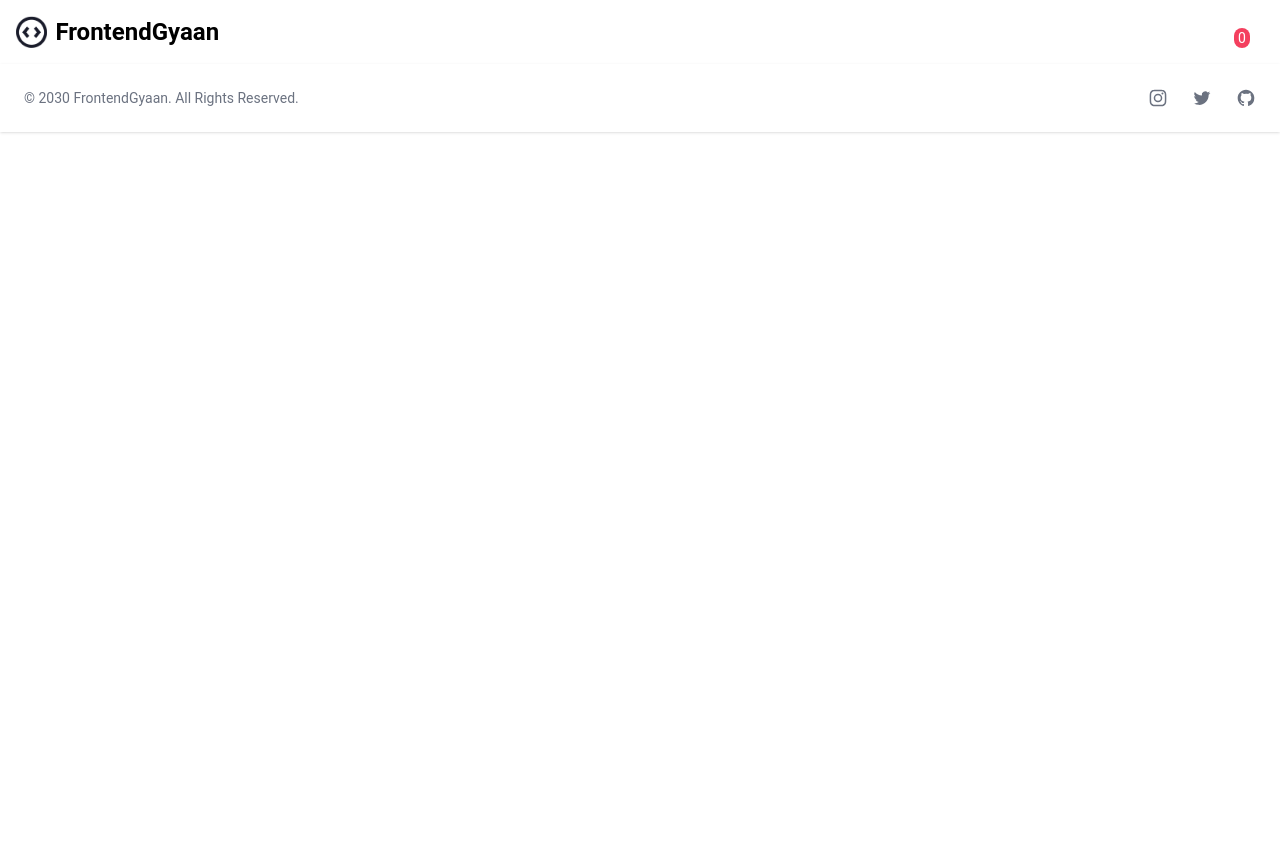
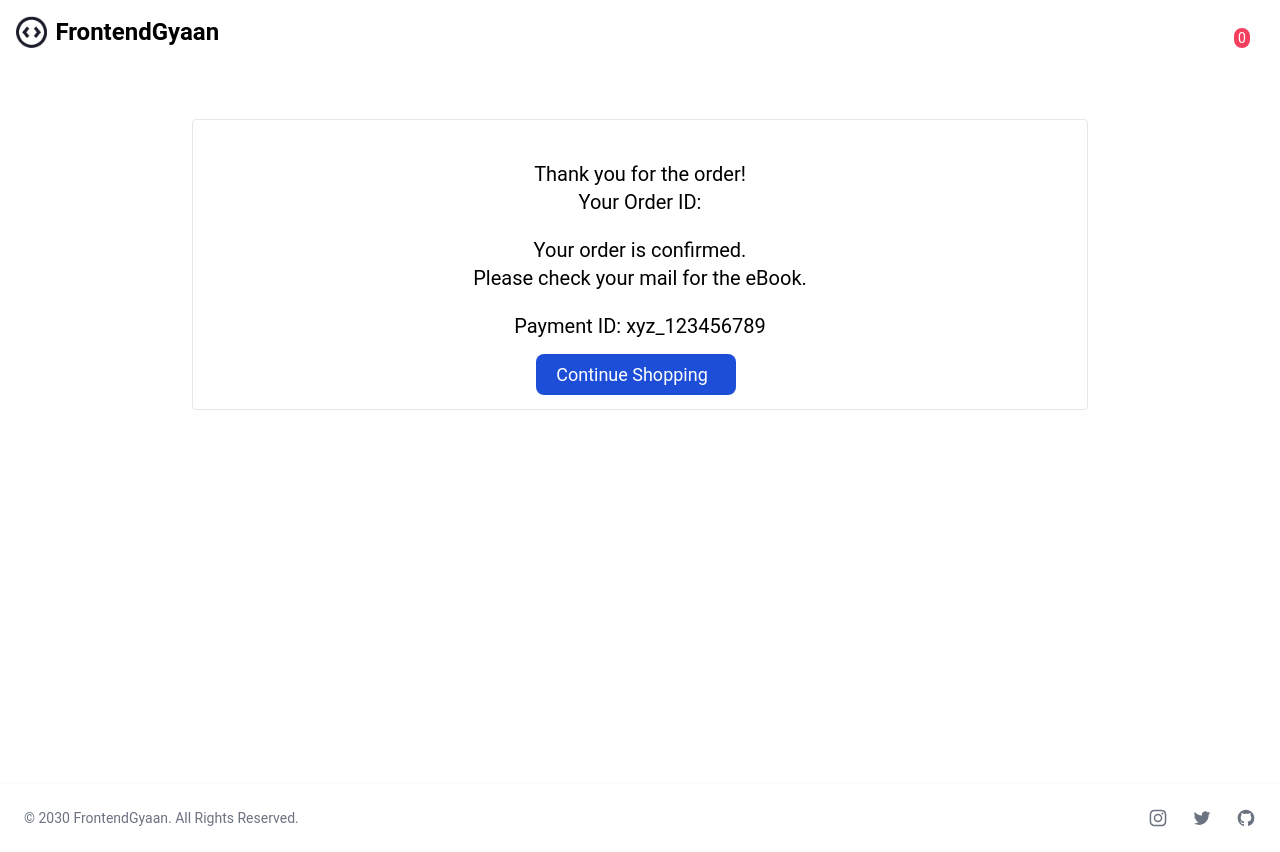
Before and after one commit to saksham-raghuvanshi/react-ecommerce, a React (Create React App) app: page /order-summary in a window 1280 px wide. Before the commit the page ends 800 px from the top, so only its background shows below. Built offline with nearby package versions, Linux system fonts and the light colour scheme; sample sign-in values are in the browser's storage.

Commit message:
OrderFail & OrderSuccess

```diff
--- a/src/pages/Cart/CartPage.js
+++ b/src/pages/Cart/CartPage.js
@@ -4,6 +4,7 @@ import CartEmpty from "./components/CartEmpty";
 
 import useTitle from "../../Hooks/useTitle";
 import { useCart } from "../../Context/CartContext";
+import OrderFail from "../Order/components/OrderFail";
 
 const CartPage = () => {
   const { cartList } = useCart();
--- a/src/pages/Order/OrderPage.js
+++ b/src/pages/Order/OrderPage.js
@@ -0,0 +1,10 @@
+import React from "react";
+import OrderSuccess from "./components/OrderSuccess";
+import OrderFail from "./components/OrderFail";
+
+const OrderPage = () => {
+  const status = true;
+  return <main>{status ? <OrderSuccess /> : <OrderFail />}</main>;
+};
+
+export default OrderPage;
--- a/src/pages/Order/components/OrderFail.js
+++ b/src/pages/Order/components/OrderFail.js
@@ -0,0 +1,29 @@
+import React from "react";
+import { Link } from "react-router-dom";
+
+const OrderFail = () => {
+  return (
+    <section className="text-xl text-center max-w-4xl mx-auto my-10 py-5 dark:text-slate-100 border dark:border-slate-700 rounded">
+      <div className="my-5">
+        <p className="bi bi-exclamation-circle text-red-500 text-7xl mb-5"></p>
+        <p>Payment failed , please try again</p>
+      </div>
+      <div className="my-5">
+        <p>Your order is not confirmed.</p>
+        <p>
+          Connect <span className="">contact@frontendgyaan.com</span> for
+          support.
+        </p>
+      </div>
+      <Link
+        to="/cart"
+        type="button"
+        className="text-white bg-blue-700 hover:bg-blue-800 rounded-lg text-lg px-5 py-2.5 mr-2 mb-2 dark:bg-blue-600 dark:hover:bg-blue-700 focus:outline-none"
+      >
+        Check Cart Again<i className="ml-2 bi bi-cart"></i>
+      </Link>
+    </section>
+  );
+};
+
+export default OrderFail;
--- a/src/pages/Order/components/OrderSuccess.js
+++ b/src/pages/Order/components/OrderSuccess.js
@@ -0,0 +1,28 @@
+import React from "react";
+import { Link } from "react-router-dom";
+
+const OrderSuccess = ({ data }) => {
+  return (
+    <section className="text-xl text-center max-w-4xl mx-auto my-10 py-5 dark:text-slate-100 border dark:border-slate-700 rounded">
+      <div className="my-5">
+        <p className="bi bi-check-circle text-green-600 text-7xl mb-5"></p>
+        <p>Thank you for the order!</p>
+        <p>Your Order ID:</p>
+      </div>
+      <div className="my-5">
+        <p>Your order is confirmed.</p>
+        <p>Please check your mail for the eBook.</p>
+        <p className="my-5">Payment ID: xyz_123456789</p>
+      </div>
+      <Link
+        to="/products"
+        type="button"
+        className="text-white bg-blue-700 hover:bg-blue-800 rounded-lg text-lg px-5 py-2.5 mr-2 mb-2 dark:bg-blue-600 dark:hover:bg-blue-700 focus:outline-none"
+      >
+        Continue Shopping <i className="ml-2 bi bi-cart"></i>
+      </Link>
+    </section>
+  );
+};
+
+export default OrderSuccess;
--- a/src/routes/AllRoutes.js
+++ b/src/routes/AllRoutes.js
@@ -7,6 +7,7 @@ import Login from "../pages/Login";
 import Register from "../pages/Register";
 import CartPage from "../pages/Cart/CartPage";
 import ProtectedRoutes from "./ProtectedRoutes";
+import OrderPage from "../pages/Order/OrderPage";
 
 const AllRoutes = () => {
   return (
@@ -25,6 +26,14 @@ const AllRoutes = () => {
             </ProtectedRoutes>
           }
         />
+        <Route
+          path="order-summary"
+          element={
+            <ProtectedRoutes>
+              <OrderPage />
+            </ProtectedRoutes>
+          }
+        />
       </Routes>
     </>
   );
```
